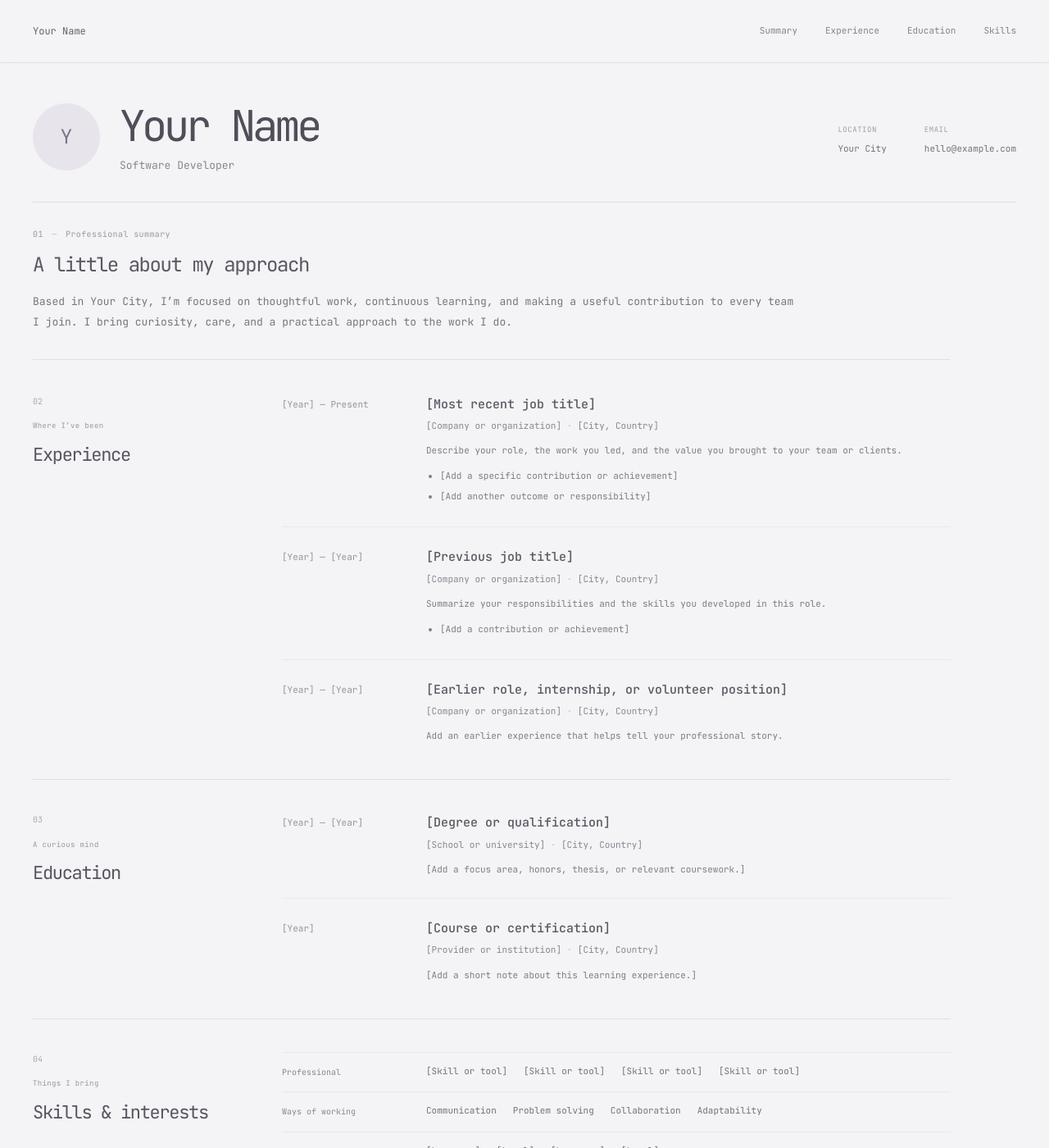
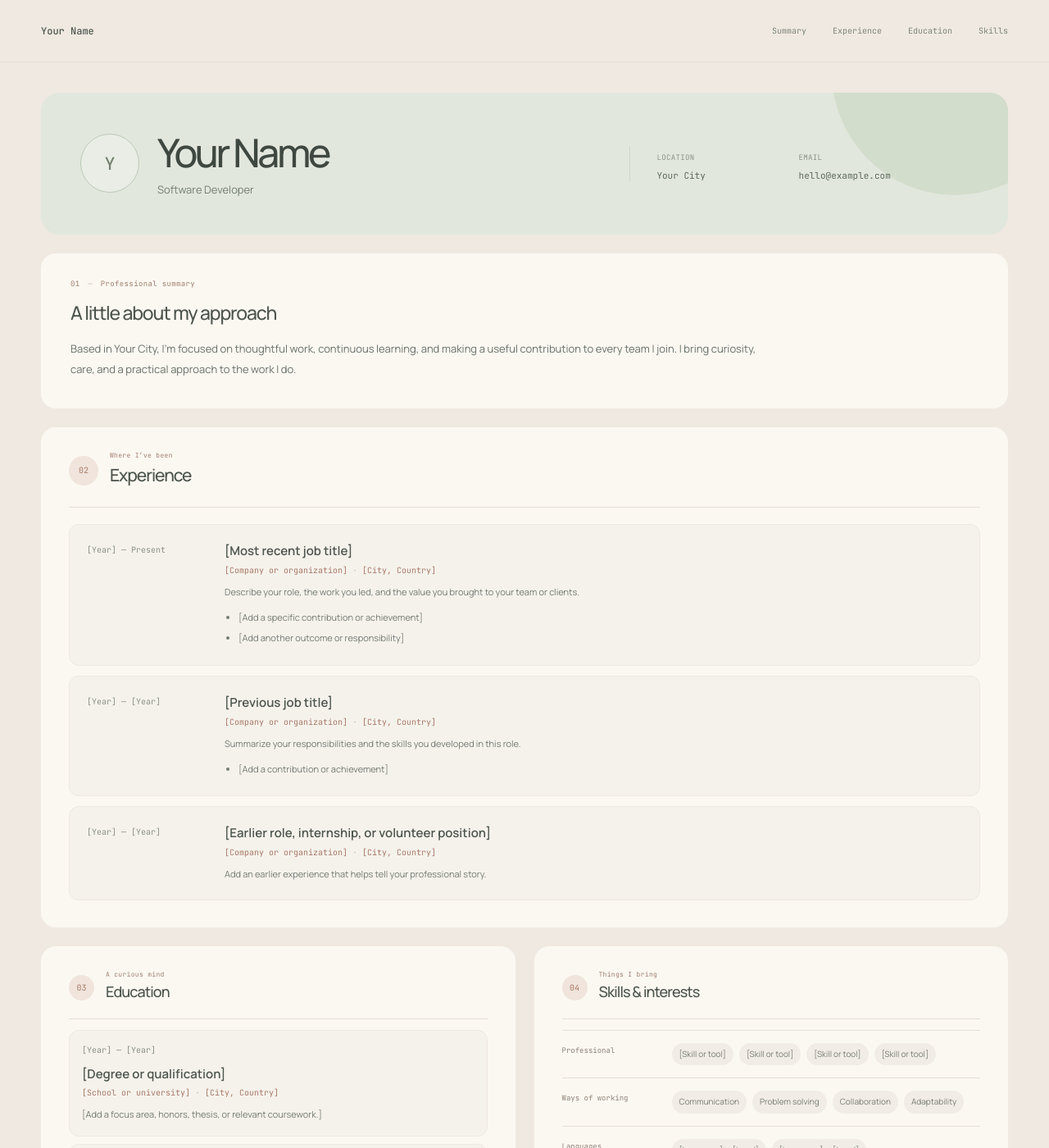
Before and after one commit to sykj92/sykj92.github.io, a Jekyll site: the page built from index.html, in a window 1280 px wide and 1400 px high. Shown: the whole window at 82% size. Built offline with Jekyll 4.4.1, drawn with Linux system fonts in a browser that asks for light colours.

Commit message:
new layout and styles

```diff
--- a/_layouts/default.html
+++ b/_layouts/default.html
@@ -8,7 +8,7 @@
   <title>{{ page.title }} — {{ site.title }}</title>
   <link rel="preconnect" href="https://fonts.googleapis.com">
   <link rel="preconnect" href="https://fonts.gstatic.com" crossorigin>
-  <link href="https://fonts.googleapis.com/css2?family=JetBrains+Mono:wght@400;500;600;700&display=swap" rel="stylesheet">
+  <link href="https://fonts.googleapis.com/css2?family=JetBrains+Mono:wght@400;500;600&family=Manrope:wght@400;500;600;700&display=swap" rel="stylesheet">
   <link rel="stylesheet" href="{{ '/style.css' | relative_url }}">
 </head>
 <body>
--- a/index.html
+++ b/index.html
@@ -23,6 +23,7 @@ title: Profile
   </div>
 </section>
 
+<div class="details-grid">
 <section class="content-section" id="education">
   <div class="section-heading"><span class="section-number">03</span><div><p class="overline">A curious mind</p><h2>Education</h2></div></div>
   <div class="entries">
@@ -38,3 +39,4 @@ title: Profile
     {% for group in site.data.skills %}<div class="skill-group"><h3>{{ group.name }}</h3><ul>{% for skill in group.items %}<li>{{ skill }}</li>{% endfor %}</ul></div>{% endfor %}
   </div>
 </section>
+</div>
--- a/style.css
+++ b/style.css
@@ -1,107 +1,109 @@
 :root {
   color-scheme: light;
-  --bg: #f4f3f5;
-  --surface: #fbfafb;
-  --ink: #555560;
-  --body: #767680;
-  --muted: #9998a2;
-  --line: #e1dfe5;
-  --soft: #ebe9ef;
-  --accent: #9290a4;
-  --mono: 'JetBrains Mono', monospace;
+  --canvas:#efe9e1;
+  --paper:#fbf8f2;
+  --ink:#3f4840;
+  --body:#687168;
+  --muted:#93978f;
+  --line:#e5dfd5;
+  --clay:#c88168;
+  --sage:#dce3d6;
+  --mono:'JetBrains Mono',monospace;
+  --sans:'Manrope',sans-serif;
 }
-* { box-sizing: border-box; }
-html { scroll-behavior: smooth; scroll-padding-top: 90px; }
-body { margin: 0; background: var(--bg); color: var(--ink); font: 14px/1.75 var(--mono); }
-a { color: inherit; text-decoration: none; }
-.wrap { width: min(1320px, calc(100% - 80px)); margin-inline: auto; }
-.site-header { position: sticky; top: 0; z-index: 10; background: #f4f3f5ed; border-bottom: 1px solid var(--line); backdrop-filter: blur(10px); }
-.nav { min-height: 76px; display: flex; align-items: center; justify-content: space-between; gap: 32px; }
-.brand { color: #62616c; font-size: 12px; }
-.top-nav { display: flex; align-items: center; gap: 34px; color: #85848f; font-size: 11px; }
-.top-nav a:hover { color: #565560; }
-.page { padding-top: 44px; padding-bottom: 90px; }
-.profile-card { display: grid; grid-template-columns: 1fr auto; align-items: center; gap: 28px; padding: 0 0 32px; margin-bottom: 30px; background: transparent; border: 0; border-bottom: 1px solid var(--line); border-radius: 0; }
-.profile-identity { display: flex; align-items: center; gap: 24px; min-width: 0; }
-.profile-mark { flex: 0 0 auto; display: grid; place-items: center; width: 82px; height: 82px; border-radius: 50%; background: #e7e5eb; color: #777585; font-size: 24px; }
-.profile-card h1 { margin: 0 0 5px; color: #4f4f5a; font-size: clamp(30px, 4.5vw, 52px); font-weight: 400; line-height: 1.25; letter-spacing: -.08em; }
-.profile-role { margin: 0; color: #878691; font-size: 13px; }
-.profile-meta { display: flex; align-items: end; gap: 46px; }
-.profile-meta div { min-width: 0; }
-.profile-meta span { color: #a09eaa; font-size: 9px; letter-spacing: .06em; }
-.profile-meta p,.profile-meta a { display: block; overflow-wrap: anywhere; margin: 4px 0 0; color: #74737f; font-size: 11px; }
-.profile-contact { display: none; }
-.resume-content { max-width: 1120px; }
-.intro { padding: 0 0 32px; margin-bottom: 42px; border-bottom: 1px solid var(--line); }
-.overline { margin: 0; color: #9a98a3; font-size: 10px; letter-spacing: .04em; }
-.overline span { padding: 0 4px; color: #c2bfca; }
-.intro h2 { margin: 8px 0 12px; color: #595964; font-size: 24px; font-weight: 400; letter-spacing: -.06em; }
-.intro-copy { max-width: 930px; margin: 0; color: var(--body); font-size: 13px; line-height: 1.9; }
-.content-section { display: grid; grid-template-columns: 250px 1fr; gap: 54px; padding: 0 0 42px; margin: 0 0 40px; border-bottom: 1px solid var(--line); }
-.section-heading { display: block; }
-.section-number { display: block; margin-bottom: 14px; color: #aaa8b3; font-size: 10px; }
-.section-heading > div { display: block; }
-.section-heading .overline { margin-bottom: 8px; font-size: 9px; }
-.section-heading h2 { margin: 0; color: #565661; font-size: 22px; font-weight: 400; letter-spacing: -.06em; }
-.entries { display: grid; }
-.entry { display: grid; grid-template-columns: 150px 1fr; gap: 26px; padding: 0 0 24px; margin-bottom: 24px; background: transparent; border: 0; border-bottom: 1px solid #e9e7ec; border-radius: 0; }
-.entry:last-child { padding-bottom: 0; margin-bottom: 0; border-bottom: 0; }
-.entry-date { margin: 3px 0 0; color: #96949f; font-size: 11px; }
-.entry-content h3 { margin: 0; color: #5a5964; font-size: 15px; font-weight: 500; line-height: 1.7; }
-.entry-org { margin: 4px 0 10px; color: #898894; font-size: 11px; }
-.entry-org span { color: #c1bfca; }
-.entry-description,.entry-content li { margin: 0; color: #7e7d87; font-size: 11px; line-height: 1.9; }
-.entry-content ul { margin: 8px 0 0; padding-left: 17px; }
-.entry-content li { padding: 2px 0; }
-.skills-section { border-bottom: 0; margin-bottom: 0; padding-bottom: 0; }
-.skills-layout { display: grid; gap: 0; }
-.skill-group { display: grid; grid-template-columns: 150px 1fr; align-items: start; gap: 26px; padding: 13px 0; background: transparent; border: 0; border-bottom: 1px solid #e9e7ec; border-radius: 0; }
-.skill-group:first-child { border-top: 1px solid #e9e7ec; }
-.skill-group h3 { margin: 2px 0; color: #898894; font-size: 10px; font-weight: 400; }
-.skill-group ul { display: flex; flex-wrap: wrap; gap: 8px 20px; margin: 0; padding: 0; list-style: none; }
-.skill-group li { padding: 0; background: transparent; border-radius: 0; color: #74737f; font-size: 11px; }
-.site-footer { border-top: 1px solid var(--line); color: #9998a2; }
-.footer-inner { min-height: 66px; display: flex; justify-content: space-between; align-items: center; gap: 16px; font-size: 10px; }
-.footer-inner i { color: #aaa4ba; font-style: normal; }
-.site-footer a:hover { color: #62616c; }
-@media(max-width: 800px) {
-  .wrap { width: min(calc(100% - 40px), 660px); }
-  .nav { min-height: 64px; }
-  .top-nav { gap: 18px; font-size: 9px; }
-  .page { padding-top: 28px; padding-bottom: 55px; }
-  .profile-card { grid-template-columns: 1fr; align-items: start; gap: 18px; padding-bottom: 25px; margin-bottom: 30px; }
-  .profile-identity { gap: 18px; }
-  .profile-mark { width: 64px; height: 64px; font-size: 20px; }
-  .profile-meta { gap: 34px; padding-left: 82px; }
-  .content-section { grid-template-columns: 1fr; gap: 18px; padding-bottom: 30px; margin-bottom: 30px; }
-  .section-heading { display: flex; align-items: baseline; gap: 12px; }
-  .section-number { margin: 0; }
-  .section-heading > div { display: flex; align-items: baseline; gap: 12px; }
-  .section-heading .overline { margin: 0; }
-  .entry { grid-template-columns: 120px 1fr; gap: 18px; }
-  .skill-group { grid-template-columns: 120px 1fr; gap: 18px; }
+* { box-sizing:border-box; }
+html { scroll-behavior:smooth; scroll-padding-top:85px; }
+body { margin:0; background:var(--canvas); color:var(--ink); font:14px/1.75 var(--sans); }
+a { color:inherit; text-decoration:none; }
+.wrap { width:min(1180px,calc(100% - 64px)); margin-inline:auto; }
+.site-header { position:sticky; top:0; z-index:10; background:#efe9e1eb; border-bottom:1px solid #e4ddd3; backdrop-filter:blur(14px); }
+.nav { min-height:75px; display:flex; justify-content:space-between; align-items:center; gap:32px; }
+.brand { color:#4c564d; font:500 12px var(--mono); }
+.top-nav { display:flex; align-items:center; gap:32px; color:#7e847b; font:10px var(--mono); }
+.top-nav a { padding:9px 0; border-bottom:1px solid transparent; }
+.top-nav a:hover { color:var(--clay); border-color:var(--clay); }
+.page { padding-top:37px; padding-bottom:82px; }
+.profile-card { position:relative; overflow:hidden; display:grid; grid-template-columns:1.2fr .8fr; align-items:center; gap:50px; padding:43px 48px; margin-bottom:23px; background:#e2e7dd; border:0; border-radius:22px; }
+.profile-card:after { content:''; position:absolute; width:300px; height:300px; right:-85px; top:-175px; border-radius:50%; background:#d3ddcc; }
+.profile-identity { display:flex; align-items:center; gap:22px; min-width:0; position:relative; z-index:1; }
+.profile-mark { flex:0 0 auto; display:grid; place-items:center; width:72px; height:72px; border:1px solid #bcc9b7; border-radius:50%; background:#e9ede5; color:#73826f; font:500 21px var(--mono); }
+.profile-card h1 { margin:0 0 4px; color:#3f4840; font-size:clamp(30px,4.2vw,48px); font-weight:500; line-height:1.25; letter-spacing:-.07em; }
+.profile-role { margin:0; color:#737e73; font-size:13px; }
+.profile-meta { position:relative; z-index:1; display:grid; grid-template-columns:1fr 1.4fr; gap:18px 25px; padding-left:32px; border-left:1px solid #cdd6c8; }
+.profile-meta div { min-width:0; }
+.profile-meta span { color:#899389; font:9px var(--mono); letter-spacing:.04em; }
+.profile-meta p,.profile-meta a { display:block; overflow-wrap:anywhere; margin:4px 0 0; color:#5d695e; font:11px var(--mono); }
+.profile-contact { display:none; }
+.resume-content { min-width:0; }
+.intro { padding:31px 36px 34px; margin-bottom:23px; background:var(--paper); border-radius:18px; }
+.overline { margin:0; color:#a17e70; font:9px var(--mono); letter-spacing:.04em; }
+.overline span { color:#c8b6a9; padding:0 4px; }
+.intro h2 { margin:9px 0 12px; color:#4d554d; font-size:23px; font-weight:500; letter-spacing:-.05em; }
+.intro-copy { max-width:850px; margin:0; color:var(--body); font-size:13px; line-height:1.95; }
+.content-section { padding:29px 34px 33px; margin-bottom:23px; background:var(--paper); border-radius:18px; }
+.section-heading { display:flex; align-items:center; gap:14px; padding-bottom:21px; margin-bottom:20px; border-bottom:1px solid var(--line); }
+.section-number { display:grid; place-items:center; width:36px; height:36px; border-radius:50%; background:#f0e4dc; color:#a87966; font:10px var(--mono); }
+.section-heading > div { display:flex; flex-direction:column; gap:1px; }
+.section-heading .overline { font-size:8px; }
+.section-heading h2 { margin:0; color:#4b544b; font-size:21px; font-weight:500; letter-spacing:-.05em; }
+.entries { display:grid; gap:12px; }
+.entry { display:grid; grid-template-columns:145px 1fr; gap:23px; padding:20px 21px; background:#f5f2ec; border:1px solid #eee9e0; border-radius:12px; }
+.entry-date { margin:2px 0 0; color:#8c9087; font:10px/1.8 var(--mono); }
+.entry-content h3 { margin:0; color:#4d564e; font-size:15px; font-weight:600; line-height:1.65; }
+.entry-org { margin:4px 0 10px; color:#a87966; font:10px var(--mono); }
+.entry-org span { color:#c9bdb1; }
+.entry-description,.entry-content li { margin:0; color:#747b72; font-size:11px; line-height:1.9; }
+.entry-content ul { margin:8px 0 0; padding-left:17px; }
+.entry-content li { padding:2px 0; }
+.details-grid { display:grid; grid-template-columns:1fr 1fr; gap:23px; align-items:stretch; }
+.details-grid .content-section { margin:0; }
+.details-grid .section-heading { padding-bottom:16px; margin-bottom:13px; }
+.details-grid .section-number { width:31px; height:31px; }
+.details-grid .section-heading h2 { font-size:18px; }
+.details-grid .entries { gap:9px; }
+.details-grid .entry { grid-template-columns:1fr; gap:8px; padding:15px; }
+.details-grid .entry-date { margin:0; }
+.skills-section { margin:0; }
+.skills-layout { display:grid; gap:0; }
+.skill-group { display:grid; grid-template-columns:120px 1fr; align-items:start; gap:14px; padding:15px 0; background:transparent; border:0; border-bottom:1px solid var(--line); }
+.skill-group:first-child { border-top:1px solid var(--line); }
+.skill-group h3 { margin:3px 0; color:#8e8178; font:9px var(--mono); }
+.skill-group ul { display:flex; flex-wrap:wrap; gap:7px; margin:0; padding:0; list-style:none; }
+.skill-group li { padding:5px 9px; background:#f1ece6; border-radius:20px; color:#777c73; font-size:10px; }
+.site-footer { border-top:1px solid #e2dcd2; color:#918e87; }
+.footer-inner { min-height:67px; display:flex; justify-content:space-between; align-items:center; gap:16px; font:9px var(--mono); }
+.footer-inner i { color:var(--clay); font-style:normal; }
+.site-footer a:hover { color:#7a685e; }
+@media(max-width:800px) {
+  .wrap { width:min(calc(100% - 38px),680px); }
+  .nav { min-height:66px; }
+  .top-nav { gap:18px; font-size:9px; }
+  .profile-card { grid-template-columns:1fr; gap:24px; padding:32px; }
+  .profile-meta { padding:18px 0 0; border-left:0; border-top:1px solid #cdd6c8; }
+  .details-grid { grid-template-columns:1fr; gap:23px; }
+  .details-grid .entry { grid-template-columns:130px 1fr; }
 }
-@media(max-width: 520px) {
-  .wrap { width: calc(100% - 32px); }
-  .nav { align-items: flex-start; flex-direction: column; justify-content: center; gap: 5px; padding: 10px 0; }
-  .top-nav { width: 100%; justify-content: space-between; gap: 6px; font-size: 8px; }
-  .profile-identity { gap: 13px; }
-  .profile-mark { width: 52px; height: 52px; font-size: 16px; }
-  .profile-card h1 { font-size: 28px; }
-  .profile-role { font-size: 10px; }
-  .profile-meta { gap: 18px; padding-left: 65px; }
-  .profile-meta span { font-size: 8px; }
-  .profile-meta p,.profile-meta a { font-size: 9px; }
-  .intro { padding-bottom: 24px; margin-bottom: 30px; }
-  .intro h2 { font-size: 19px; }
-  .intro-copy { font-size: 10px; }
-  .section-heading h2 { font-size: 18px; }
-  .section-heading .overline { font-size: 7px; }
-  .entry { grid-template-columns: 1fr; gap: 5px; padding-bottom: 17px; margin-bottom: 17px; }
-  .entry-content h3 { font-size: 12px; }
-  .entry-description,.entry-content li { font-size: 9px; }
-  .skill-group { grid-template-columns: 1fr; gap: 3px; }
-  .skill-group li { font-size: 9px; }
-  .footer-inner { flex-wrap: wrap; padding: 13px 0; font-size: 8px; }
+@media(max-width:520px) {
+  .wrap { width:calc(100% - 28px); }
+  .nav { align-items:flex-start; flex-direction:column; justify-content:center; gap:5px; padding:10px 0; }
+  .top-nav { width:100%; justify-content:space-between; gap:5px; font-size:8px; }
+  .page { padding-top:18px; padding-bottom:44px; }
+  .profile-card { gap:18px; padding:23px 19px; border-radius:16px; }
+  .profile-identity { align-items:flex-start; gap:13px; }
+  .profile-mark { width:52px; height:52px; font-size:16px; }
+  .profile-card h1 { font-size:27px; }
+  .profile-role { font-size:10px; }
+  .profile-meta { grid-template-columns:1fr; gap:12px; }
+  .intro,.content-section { padding:22px 19px 24px; border-radius:14px; }
+  .intro h2 { font-size:19px; }
+  .intro-copy { font-size:11px; }
+  .section-heading { gap:10px; padding-bottom:15px; margin-bottom:14px; }
+  .section-number { width:30px; height:30px; }
+  .section-heading h2 { font-size:17px; }
+  .entry,.details-grid .entry { grid-template-columns:1fr; gap:6px; padding:15px; }
+  .entry-content h3 { font-size:13px; }
+  .entry-description,.entry-content li { font-size:10px; }
+  .skill-group { grid-template-columns:1fr; gap:5px; }
+  .footer-inner { flex-wrap:wrap; padding:14px 0; font-size:8px; }
 }
 @media(prefers-reduced-motion:reduce) { html { scroll-behavior:auto; } }
```
